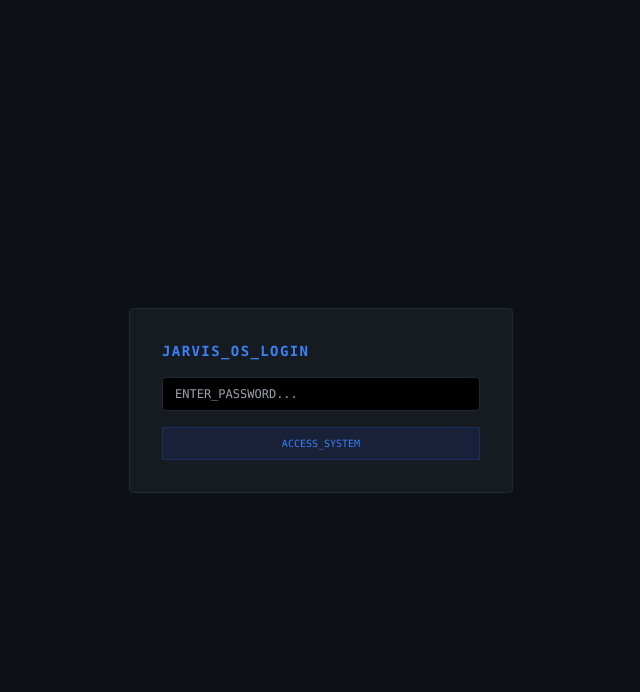
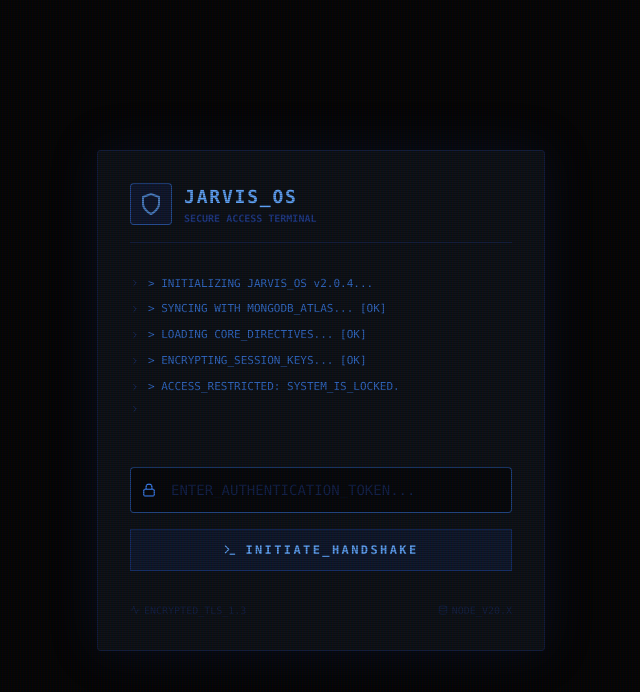
Before and after one commit to Hkoradiya123/wa-jarvis, a React (Vite) app in the folder frontend/: page / in a window 1280 px wide. Shown: the top 692 px of the page, without its empty margins (319-959 px from the left). Built offline with nearby package versions, Linux system fonts and the light colour scheme; the HTML template or start-up script is replaced by a standard one.

Commit message:
feat: integrate terminal login into main app flow

```diff
--- a/frontend/src/App.tsx
+++ b/frontend/src/App.tsx
@@ -6,42 +6,19 @@
 import { DirectConsole } from './pages/DirectConsole';
 import { PromptManager } from './pages/PromptManager';
 import { SystemStatus } from './pages/SystemStatus';
+import { LoginPage } from './pages/LoginPage';
 
 function App() {
   const [activeTab, setActiveTab] = useState('logs');
   const [password, setPassword] = useState<string | null>(localStorage.getItem('dashboard_password'));
-  const [tempPass, setTempPass] = useState('');
+
+  const handleLogin = (pass: string) => {
+    localStorage.setItem('dashboard_password', pass);
+    setPassword(pass);
+  };
 
   if (!password) {
-    return (
-      <div className="min-h-screen bg-[#0d1117] text-gray-300 flex items-center justify-center font-mono">
-        <div className="border border-gray-800 p-8 rounded bg-[#161b22] w-96">
-          <h1 className="text-blue-500 font-bold mb-4 tracking-widest text-sm">JARVIS_OS_LOGIN</h1>
-          <input
-            type="password"
-            placeholder="ENTER_PASSWORD..."
-            value={tempPass}
-            onChange={(e) => setTempPass(e.target.value)}
-            onKeyDown={(e) => {
-              if (e.key === 'Enter') {
-                localStorage.setItem('dashboard_password', tempPass);
-                setPassword(tempPass);
-              }
-            }}
-            className="w-full bg-black border border-gray-800 rounded px-3 py-2 text-xs focus:outline-none focus:border-blue-500"
-          />
-          <button
-            onClick={() => {
-              localStorage.setItem('dashboard_password', tempPass);
-              setPassword(tempPass);
-            }}
-            className="mt-4 w-full bg-blue-900/20 text-blue-500 border border-blue-900/50 py-2 text-[10px] hover:bg-blue-900/30"
-          >
-            ACCESS_SYSTEM
-          </button>
-        </div>
-      </div>
-    );
+    return <LoginPage onLogin={handleLogin} />;
   }
 
   return (
```
